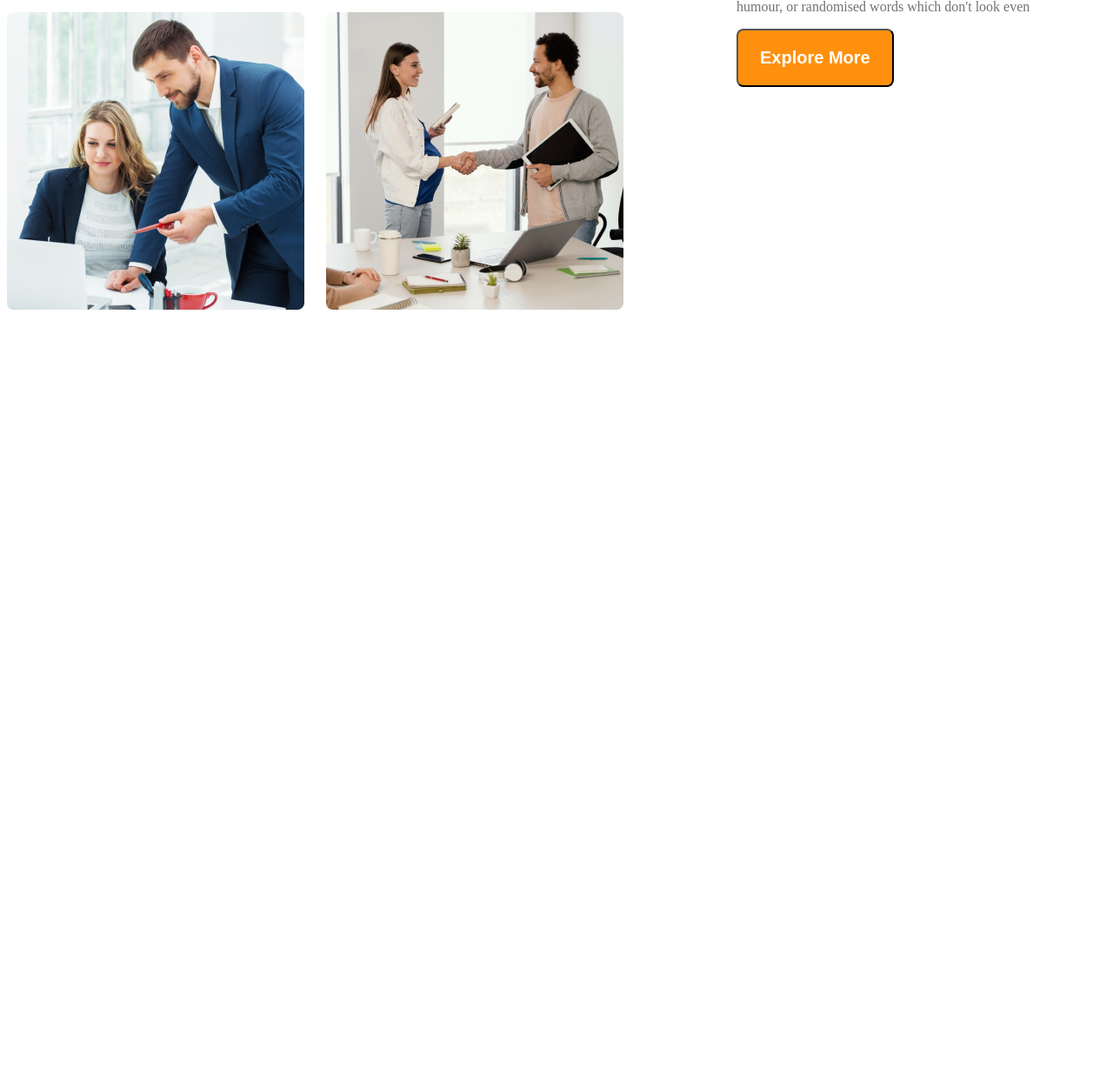
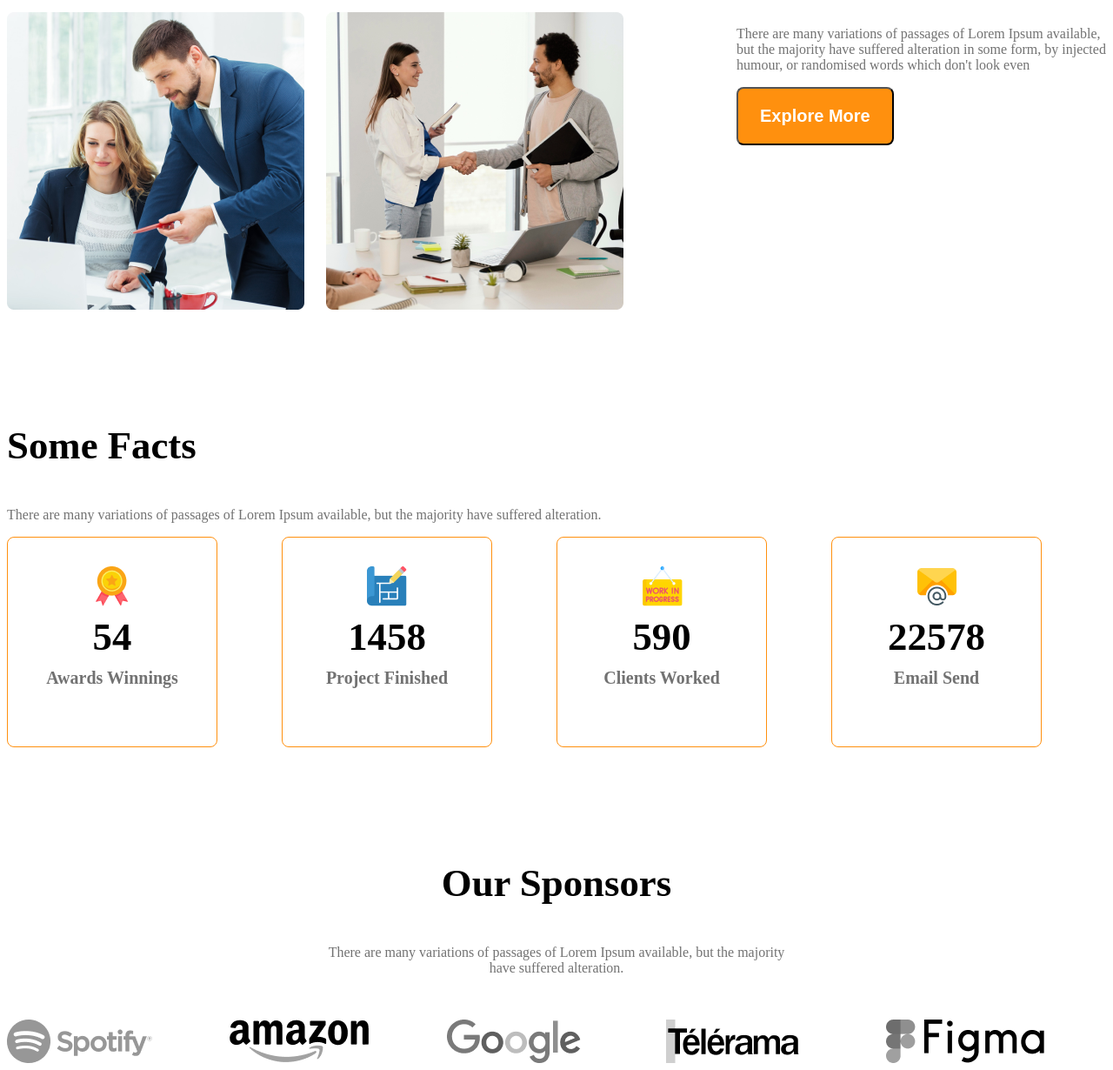
Before and after one commit to zeroxiru/g3-architects-resources, a plain HTML site: page index.html in a window 1280 px wide. Shown: the part 1663-2893 px from the top of the page at 87% size. Before the commit the page ends 2149 px from the top, so only its background shows below. Drawn offline with Linux system fonts and the light colour scheme.

Commit message:
making the facts and the sponsors section

```diff
--- a/index.html
+++ b/index.html
@@ -47,12 +47,63 @@
         </section>
         <!-- features will enjoy -->
          <section>
-
+          <h3 class="section-title"></h3>
          </section>
          <!-- Some facts -->
-          <section>
+          <section class="some-facts">
+            <h3 class="section-title">Some Facts</h3>
+            <p class="text-light-gray">There are many variations of passages of Lorem Ipsum available, but the majority have suffered alteration.</p>
+            <div class="facts-container">
+                <!-- .fact-card*4>img.fact-icon+h4.fact-number+h5.fact-name -->
+                <div class="fact-card display-flex">
+            <div>
+                <img src="images/icons/ribon.png" alt="" class="fact-icon">
+                <h4 class="fact-number">54</h4>
+                <h5 class="fact-name text-light-gray">Awards Winnings</h5>
+            </div>
+                </div>
+                <div class="fact-card display-flex">
+                  <div>
+                    <img src="images/icons/projects.png" alt="" class="fact-icon">
+                    <h4 class="fact-number">1458</h4>
+                    <h5 class="fact-name text-light-gray">Project Finished</h5>
+                  </div>
+                </div>
+                <div class="fact-card display-flex">
+                   <div>
+                    <img src="images/icons/customers.png" alt="" class="fact-icon">
+                    <h4 class="fact-number">590</h4>
+                    <h5 class="fact-name text-light-gray">Clients Worked</h5>
+                   </div>
+                </div>
+                <div class="fact-card display-flex">
+                 <div>
+                    <img src="images/icons/email.png" alt="" class="fact-icon">
+                    <h4 class="fact-number">22578</h4>
+                    <h5 class="fact-name text-light-gray">Email Send</h5>
+                 </div>
+                </div>
+
+            </div>
 
           </section>
+          <!-- Our sponsors -->
+           <section class="our-sponsors">
+            <div class="sponsors-info">
+                <h3 class="section-title"> Our Sponsors</h3>
+                <p class="text-light-gray">
+                    There are many variations of passages of Lorem Ipsum available, but the majority have suffered alteration.
+                </p>
+            </div>
+            <div class="sponsors-companies">
+                <img src="images/sponsors/spotify.png" alt="">
+                <img src="images/sponsors/amazon.png" alt="">
+                <img src="images/sponsors/google.png" alt="">
+                <img src="images/sponsors/telerama.png" alt="">
+                <img src="images/sponsors/figma.png" alt="">
+            </div>
+
+           </section>
     </main>
     <footer>
 
--- a/styles/architects.css
+++ b/styles/architects.css
@@ -38,6 +38,10 @@ main{
 }
 main> section{
     margin-top: 130px;
+}
+.section-title{
+    font-size: 2.8rem;
+    font-weight: 700;
 }
 /* Header styles */
 
@@ -93,12 +97,49 @@ width:100%;
     margin-left: 130px;
     max-width: 530px;
 }
-.feature-title{
-    font-size: 2.8rem;
-    font-weight: 700;
-}
+
 #quick-list{
     font-weight: 500;
+}
+/* Some Facts related style */
+.facts-container{
+    display: grid;
+    grid-template-columns: repeat(4, 1fr);
+
+}
+.fact-card{
+    border: 1px solid #FF900E;
+    width: 240px;
+    height: 240px;
+    border-radius: 8px;
+    align-items: center;
+    justify-content: center;
+    text-align: center;
+}
+.fact-number{
+    font-size: 2.8rem;
+    font-weight: 600;
+    margin-top: 5px;
+    margin-bottom: 10px;
+
+}
+.fact-name{
+    font-size: 1.25rem;
+    font-weight: 600;
+    margin-top: 10px;
+}
+/* sponsors related styles  */
+.sponsors-info{
+    max-width: 540px;
+    margin: 50px auto;
+    text-align: center;
+}
+.sponsors-companies{
+    display: grid;
+    grid-template-columns: repeat(5, 1fr);
+}
+.sponsors-companies img{
+    filter: grayscale(100%);
 }
 /* Responsive media query mobile*/
 @media screen and (max-width: 576px) {
@@ -107,8 +148,18 @@ width:100%;
      .teams{
         flex-direction: column;
     }
-    .team-img-container{
-        grid-template-columns: repeat(1, 1fr);
+    .team-img-container,
+    .facts-container,
+    .sponsors-companies{
+        grid-template-columns: 1fr;
+    }
+    .facts-container{
+        justify-items: center;
+        gap: 24px;
+    }
+    .sponsors-companies{
+        justify-items: center;
+        gap: 50px;
     }
     .our-features{
         margin-left: 30px;
@@ -123,4 +174,10 @@ width:100%;
    .our-features{
     margin-left: 50px 20px;
 }
+.sponsors-companies,
+.facts-container{
+    grid-template-columns: repeat(2, 1fr);
+    gap: 50px
+
 }
+}
```
